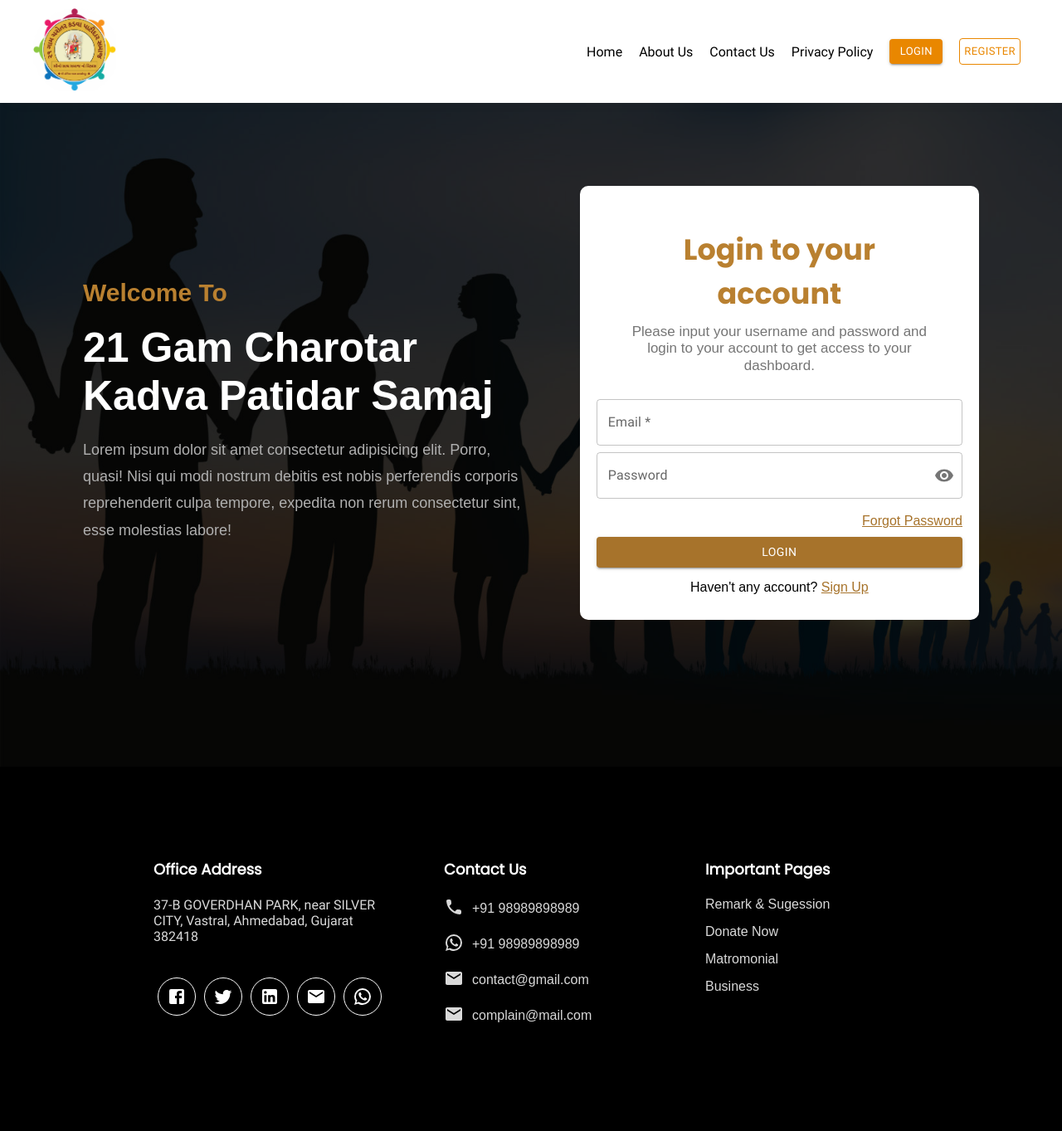
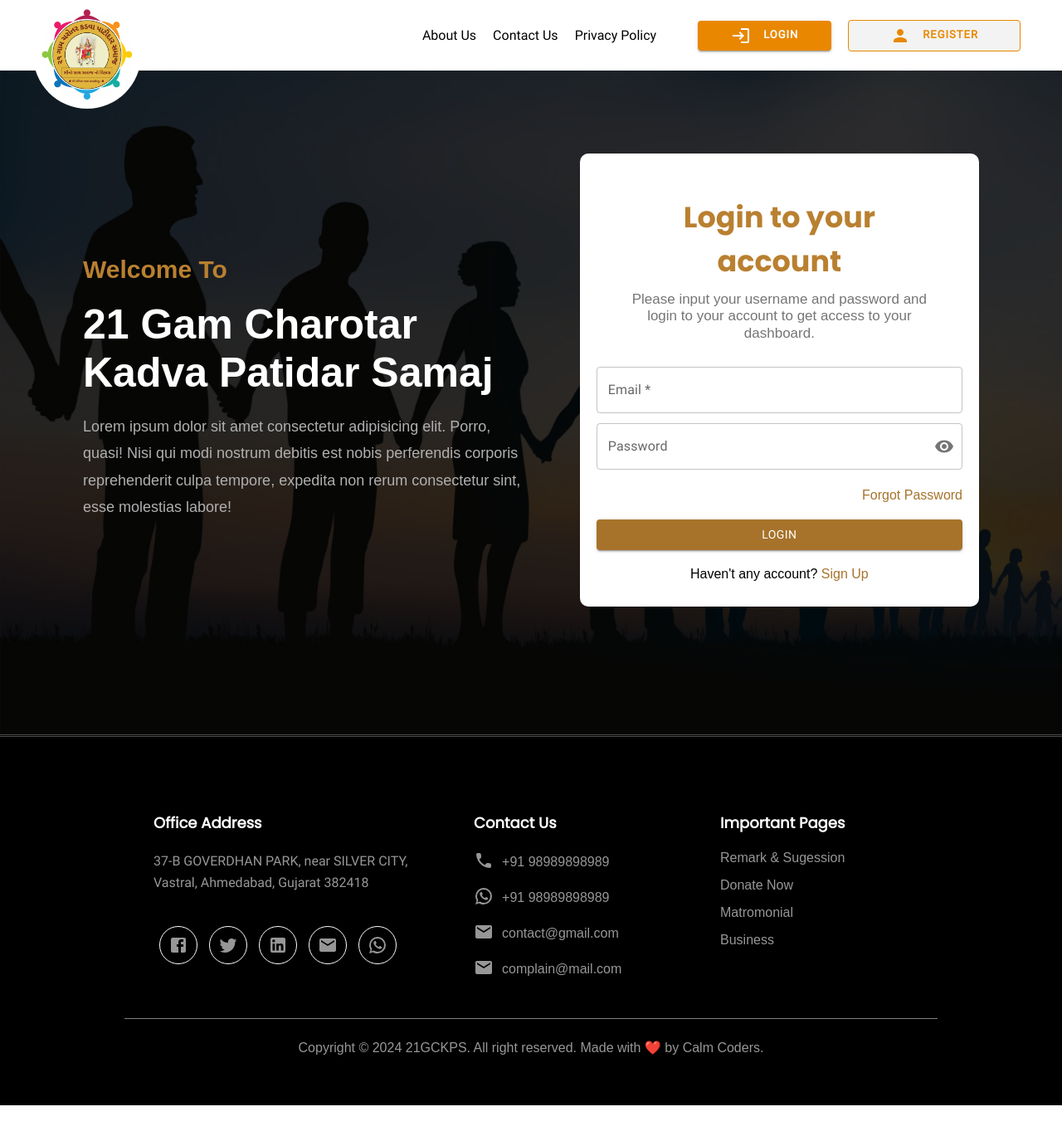
Before and after one commit to ronakptl996/21GCKPS, a React (Vite) app in the folder frontend/: page /login in a window 1280 px wide. Shown: the whole page at 83% size. After the commit the page ends 1332 px from the top, so only its background shows below. Built offline with nearby package versions, Linux system fonts and the light colour scheme.

Commit message:
style: login, footer, contact, nav

```diff
--- a/frontend/src/components/Footer/Footer.css
+++ b/frontend/src/components/Footer/Footer.css
@@ -1,14 +1,17 @@
 .footer-wrapper {
-  padding: 80px 150px;
+  padding: 60px 150px;
   background: #000;
   color: #fff;
   z-index: 999;
   position: relative;
+  /* border-top: 1px solid #4c4c4c; */
+  border-top-style: double;
+  border-color: #4c4c4c;
 }
 
 .footer-wrapper .footer-inner {
   display: grid;
-  grid-template-columns: 1fr 1fr 1fr;
+  grid-template-columns: 1.3fr 1fr 1fr;
 }
 
 .footer-inner .footer-social-wrapper,
@@ -27,7 +30,8 @@
 .footer-social-wrapper .office-address {
   font-family: "Roboto";
   margin: 15px 0;
-  color: #ffffffd9;
+  color: #979797;
+  line-height: 1.6em;
 }
 
 .footer-social-wrapper .social-icons-wrapper {
@@ -42,7 +46,7 @@
   padding: 10px;
   border: 1px solid;
   border-radius: 50%;
-  margin: 0 5px;
+  margin: 0 7px;
   cursor: pointer;
 }
 
@@ -54,24 +58,34 @@
 .footer-contact-wrapper ul li {
   display: flex;
   align-items: center;
-  color: #ffffffd9;
+  color: #979797;
 }
 
 .footer-contact-wrapper ul li p {
   margin-right: 10px;
-  color: #ffffffd9;
 }
 
 .footer-contact-wrapper ul li a,
 .footer-pages-wrapper ul li a {
   text-decoration: none;
   color: #000;
-  color: #ffffffd9;
+  color: #979797;
+}
+
+.footer-social-wrapper .social-icons-wrapper svg {
+  color: #979797;
 }
 
 .footer-contact-wrapper ul li a:hover,
 .footer-pages-wrapper ul li a:hover {
   text-decoration: underline;
+}
+
+.footer-copyright {
+  text-align: center;
+  border-top: 1px solid grey;
+  padding: 25px 0 0;
+  color: #979797;
 }
 
 @media (min-width: 1000px) and (max-width: 1150px) {
--- a/frontend/src/components/Footer/Footer.jsx
+++ b/frontend/src/components/Footer/Footer.jsx
@@ -83,6 +83,10 @@ const Footer = () => {
           </ul>
         </div>
       </section>
+      <div className="footer-copyright">
+        Copyright © 2024 21GCKPS. All right reserved. Made with ❤️ by Calm
+        Coders.
+      </div>
     </footer>
   );
 };
--- a/frontend/src/components/Navbar/Navbar.jsx
+++ b/frontend/src/components/Navbar/Navbar.jsx
@@ -9,6 +9,8 @@ import { toast } from "react-toastify";
 import { setIsLoggedIn, setShowNavbar } from "../../features/auth/authSlice";
 import { useDropdownContext } from "../../context/DropdownContext";
 import CloseIcon from "@mui/icons-material/Close";
+import LoginIcon from "@mui/icons-material/Login";
+import PersonIcon from "@mui/icons-material/Person";
 
 const Navbar = () => {
   const { isOpen, toggleDropdown, closeDropdown } = useDropdownContext();
@@ -27,7 +29,7 @@ const Navbar = () => {
   const Hamburger = () => (
     <svg
       xmlns="http://www.w3.org/2000/svg"
-      width="52"
+      width="40"
       height="24"
       viewBox="0 0 52 24"
     >
@@ -39,7 +41,7 @@ const Navbar = () => {
           height="4"
           rx="2"
           transform="translate(304 47)"
-          fill="#574c4c"
+          fill="#000"
         />
         <rect
           id="Rectangle_5"
@@ -118,9 +120,11 @@ const Navbar = () => {
           )}
           <div className="navbar-item-wrapper">
             <ul>
-              <li className="navbar-item">
-                <NavLink to="/">Home</NavLink>
-              </li>
+              {isAuth && (
+                <li className="navbar-item">
+                  <NavLink to="/">Home</NavLink>
+                </li>
+              )}
               <li className="navbar-item">
                 <NavLink to="/about">About Us</NavLink>
               </li>
@@ -321,30 +325,44 @@ const Navbar = () => {
                   <li className="navbar-item">
                     <NavLink to="/privacy-policy">Privacy Policy</NavLink>
                   </li>
-                  <li>
+                  <li className="li-btn">
                     <NavLink to="/login">
                       <Button
-                        style={{ background: "rgb(233 135 0)" }}
+                        className="login-btn"
+                        style={{
+                          background: "rgb(233 135 0)",
+                          marginLeft: "30px",
+                          padding: "6px 40px",
+                          fontWeight: "600",
+                          letterSpacing: "1px",
+                          display: "flex",
+                          justifyContent: "center",
+                        }}
                         size="small"
                         variant="contained"
                       >
-                        {/* <FontAwesomeIcon
-                          icon="fa-regular fa-user"
-                          style={{ color: "#ffffff" }}
-                        />{" "} */}
+                        <LoginIcon style={{ marginRight: "15px" }} />
                         Login
                       </Button>
                     </NavLink>
                   </li>
-                  <li>
+                  <li className="li-btn">
                     <NavLink to="/register">
                       <Button
                         size="small"
+                        className="register-btn"
                         style={{
+                          background: "#f3f3f3",
                           border: "1px solid rgb(233 135 0)",
                           color: "rgb(233 135 0)",
+                          padding: "6px 50px",
+                          fontWeight: "600",
+                          letterSpacing: "1px",
+                          display: "flex",
+                          justifyContent: "center",
                         }}
                       >
+                        <PersonIcon style={{ marginRight: "15px" }} />
                         Register
                       </Button>
                     </NavLink>
--- a/frontend/src/components/Navbar/index.css
+++ b/frontend/src/components/Navbar/index.css
@@ -1,7 +1,10 @@
 nav {
-  padding: 10px 100px;
+  padding: 0px 100px;
   position: sticky;
   top: 0;
+  height: 85px;
+  display: flex;
+  align-items: center;
   background: #fff;
   z-index: 1001;
   box-shadow: rgba(51, 51, 51, 0.14) 0px 11px 11px -11px;
@@ -9,6 +12,7 @@ nav {
 
 .container {
   display: flex;
+  width: 100%;
   align-items: center;
   justify-content: space-between;
 }
@@ -18,7 +22,12 @@ nav {
 }
 
 .logo img {
-  width: 100px;
+  width: 130px;
+  position: relative;
+  background: white;
+  top: 25px;
+  padding: 10px;
+  border-radius: 99px;
 }
 
 .menu-icon {
@@ -35,6 +44,7 @@ nav {
   cursor: pointer;
   list-style: none;
   font-family: "Poppins";
+  margin: 0 10px;
 }
 
 /* for logout & mobile responsive for li in dropdown */
@@ -44,12 +54,18 @@ li.openNav-li-dropdown {
 }
 
 .navbar-item-wrapper ul li > a {
-  padding: 10px;
+  padding: 10px 0;
   display: inline-block;
   color: #000;
   text-decoration: none;
   transition: all 0.2s;
   font-family: "Roboto";
+}
+
+li.navbar-item a.active,
+li.navbar-item a.active::before {
+  color: rgb(167, 115, 43);
+  width: 100%;
 }
 
 .navbar-item-wrapper li > a::before {
@@ -92,13 +108,26 @@ li.openNav-li-dropdown {
 
 @media (min-width: 1200px) and (max-width: 1290px) {
   nav {
-    padding: 10px 40px;
+    padding: 0px 40px;
   }
 }
 @media (max-width: 1200px) {
   .menu-icon {
     display: block;
     cursor: pointer;
+  }
+
+  .li-btn {
+    width: 100%;
+  }
+
+  .li-btn a {
+    width: 100%;
+  }
+
+  .li-btn button {
+    width: 100% !important;
+    margin-left: 0 !important;
   }
 
   .nav-elements {
--- a/frontend/src/index.css
+++ b/frontend/src/index.css
@@ -143,7 +143,7 @@
 
 @media screen and (max-width: 960px) {
   .landing-page-inner {
-    padding: 100px 200px;
+    padding: 100px;
     flex-direction: column;
   }
 
@@ -157,7 +157,7 @@
   }
 }
 
-@media screen and (max-width: 750px) {
+@media screen and (max-width: 770px) {
   .landing-page-inner {
     padding: 100px;
     flex-direction: column;
--- a/frontend/src/pages/About/index.css
+++ b/frontend/src/pages/About/index.css
@@ -1,16 +1,19 @@
 .about-hero-section {
   position: relative;
+  height: 30rem;
+  padding: 150px 100px;
   background-image: url("../../assets/images/about-banner.jpeg");
-  height: 30rem;
-  padding: 150px 200px;
   display: grid;
 }
 
-.about-hero-section::before {
+.about-hero-section::after {
   content: "";
   position: absolute;
-  background: #000;
-  opacity: 0.7;
+  background: linear-gradient(
+    127deg,
+    rgb(0, 0, 0) 35%,
+    rgba(255, 255, 255, 0) 70%
+  );
   width: 100%;
   height: 100%;
   top: 0;
--- a/frontend/src/pages/Login/Login.jsx
+++ b/frontend/src/pages/Login/Login.jsx
@@ -111,23 +111,9 @@ const Login = () => {
                 error={touched.email && errors.email ? true : false}
                 helperText={touched.email && errors.email}
               />
-              {/* <TextField
-                fullWidth
-                id="outlined-basic"
-                label="Password *"
-                type="password"
-                variant="outlined"
-                name="password"
-                value={values.password}
-                onChange={handleChange}
-                onBlur={handleBlur}
-                style={{ marginTop: "10px" }}
-                error={touched.password && errors.password ? true : false}
-                helperText={touched.password && errors.password}
-              /> */}
               <FormControl
                 fullWidth
-                sx={{ my: 1 }}
+                sx={{ my: 1.5 }}
                 variant="outlined"
                 error={touched.password && Boolean(errors.password)}
               >
@@ -166,7 +152,7 @@ const Login = () => {
                 </p>
                 <Button
                   fullWidth
-                  style={{ background: "#a7732b", marginTop: "10px" }}
+                  style={{ background: "#a7732b", marginTop: "20px" }}
                   variant="contained"
                   onClick={handleSubmit}
                 >
--- a/frontend/src/pages/Login/index.css
+++ b/frontend/src/pages/Login/index.css
@@ -24,6 +24,7 @@ span {
 span > a,
 p.forgot-password > a {
   color: #a7732b;
+  text-decoration: none;
 }
 
 p.forgot-password {
@@ -33,21 +34,32 @@ p.forgot-password {
 
 span.register-link {
   display: block;
-  margin: 15px 0 10px 0;
+  margin: 20px 0 10px 0;
 }
 
-@media (min-width: 320px) and (max-width: 625px) {
-  .login {
-    width: 90% !important;
+/* .landing-page::before {
+  content: "";
+  bottom: 0;
+  left: 0;
+  position: absolute;
+  width: 100%;
+  height: 10%;
+  background: red;
+  opacity: 0.8;
+  z-index: -1;
+} */
+
+@media (min-width: 320px) and (max-width: 770px) {
+  .landing-page-inner .landing-first {
+    display: none;
+  }
+  .landing-form .form-header p {
+    display: none;
+  }
+  .landing-second .form-header h2 {
+    font-size: 38px;
   }
   .form-header {
-    padding: 10px !important;
-    margin-bottom: 30px;
-  }
-  .form-header h2 {
-    font-size: 20px !important;
-  }
-  .form-header p {
-    line-height: 1.1rem;
+    padding: 30px 0 !important;
   }
 }
```
